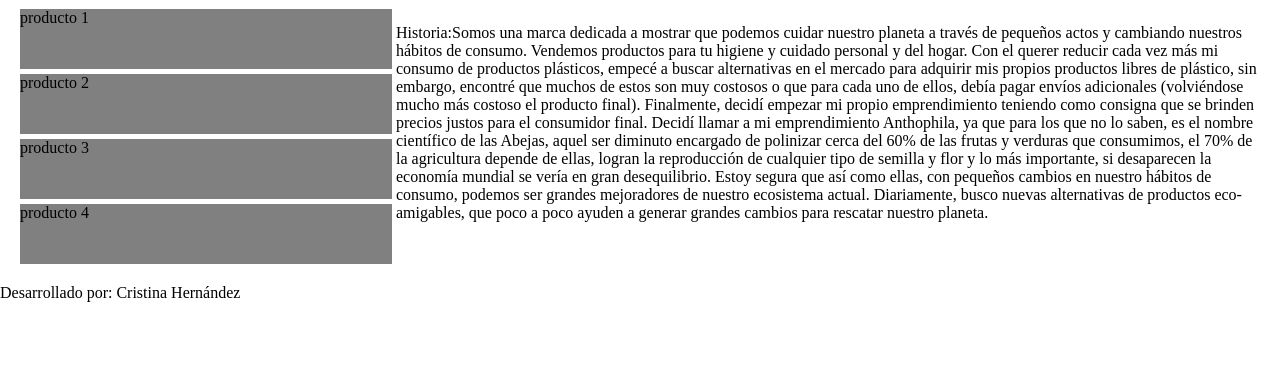
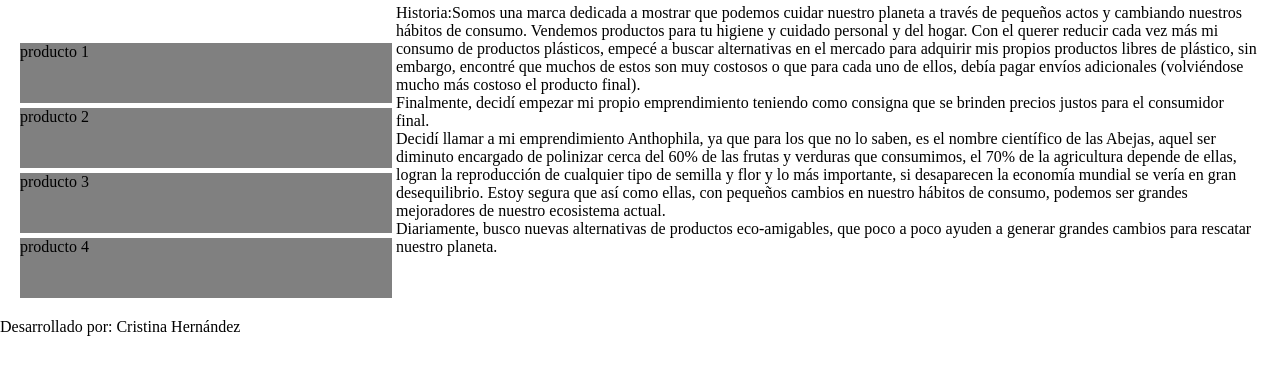
Before and after one commit to crisher73/Reto-pagina-principal-anthophila, a plain HTML site: page index.html in a window 1280 px wide. Shown: the part 192-566 px from the top of the page. Drawn offline with Linux system fonts and the light colour scheme.

Commit message:
separé el texto por parrafos.

```diff
--- a/index.html
+++ b/index.html
@@ -32,13 +32,16 @@
         <section class="historia">
             <p>Historia:Somos una marca dedicada a mostrar que podemos cuidar nuestro planeta a través de pequeños actos y cambiando nuestros hábitos de consumo.
                 Vendemos productos para tu higiene y cuidado personal y del hogar.
-                Con el querer reducir cada vez más mi consumo de productos plásticos, empecé a buscar alternativas en el mercado para adquirir mis propios productos libres de plástico, sin embargo, encontré que muchos de estos son muy costosos o que para cada uno de ellos, debía pagar envíos adicionales (volviéndose mucho más costoso el producto final).
-
-                Finalmente, decidí empezar mi propio emprendimiento teniendo como consigna que se brinden precios justos para el consumidor final.
-
-                Decidí  llamar a mi emprendimiento Anthophila, ya que para los que no lo saben, es el nombre científico de las Abejas, aquel ser diminuto encargado de polinizar cerca del 60% de las frutas y verduras que consumimos, el 70% de la agricultura depende de ellas, logran la reproducción de cualquier tipo de semilla y flor y lo más importante, si desaparecen la economía mundial se vería en gran desequilibrio. Estoy segura que así como ellas, con pequeños cambios en nuestro hábitos de consumo, podemos ser grandes mejoradores de nuestro ecosistema actual.
-
-                Diariamente, busco nuevas alternativas de productos eco-amigables, que poco a poco ayuden a generar grandes cambios para rescatar nuestro planeta.</p>
+                Con el querer reducir cada vez más mi consumo de productos plásticos, empecé a buscar alternativas en el mercado para adquirir mis propios productos
+                libres de plástico, sin embargo, encontré que muchos de estos son muy costosos o que para cada uno de ellos, debía pagar envíos adicionales
+                (volviéndose mucho más costoso el producto final).
+            </p>
+            <p> Finalmente, decidí empezar mi propio emprendimiento teniendo como consigna que se brinden precios justos para el consumidor final.</p>
+            <p>Decidí  llamar a mi emprendimiento Anthophila, ya que para los que no lo saben, es el nombre científico de las Abejas, aquel ser diminuto encargado de
+                polinizar cerca del 60% de las frutas y verduras que consumimos, el 70% de la agricultura depende de ellas, logran la reproducción de cualquier tipo de
+                semilla y flor y lo más importante, si desaparecen la economía mundial se vería en gran desequilibrio. Estoy segura que así como ellas, con pequeños
+                cambios en nuestro hábitos de consumo, podemos ser grandes mejoradores de nuestro ecosistema actual.</p>
+            <p>Diariamente, busco nuevas alternativas de productos eco-amigables, que poco a poco ayuden a generar grandes cambios para rescatar nuestro planeta.</p>
         </section>
     </main>
     <footer>
```
